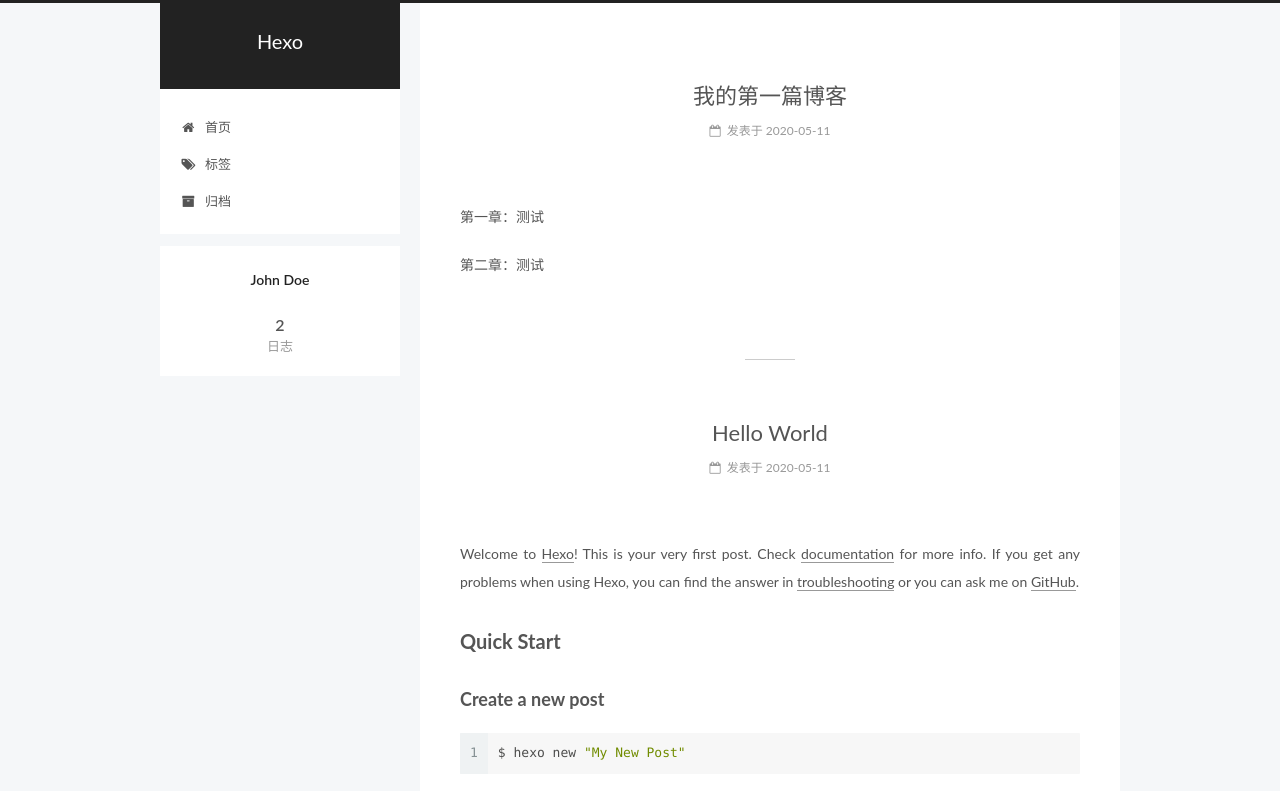
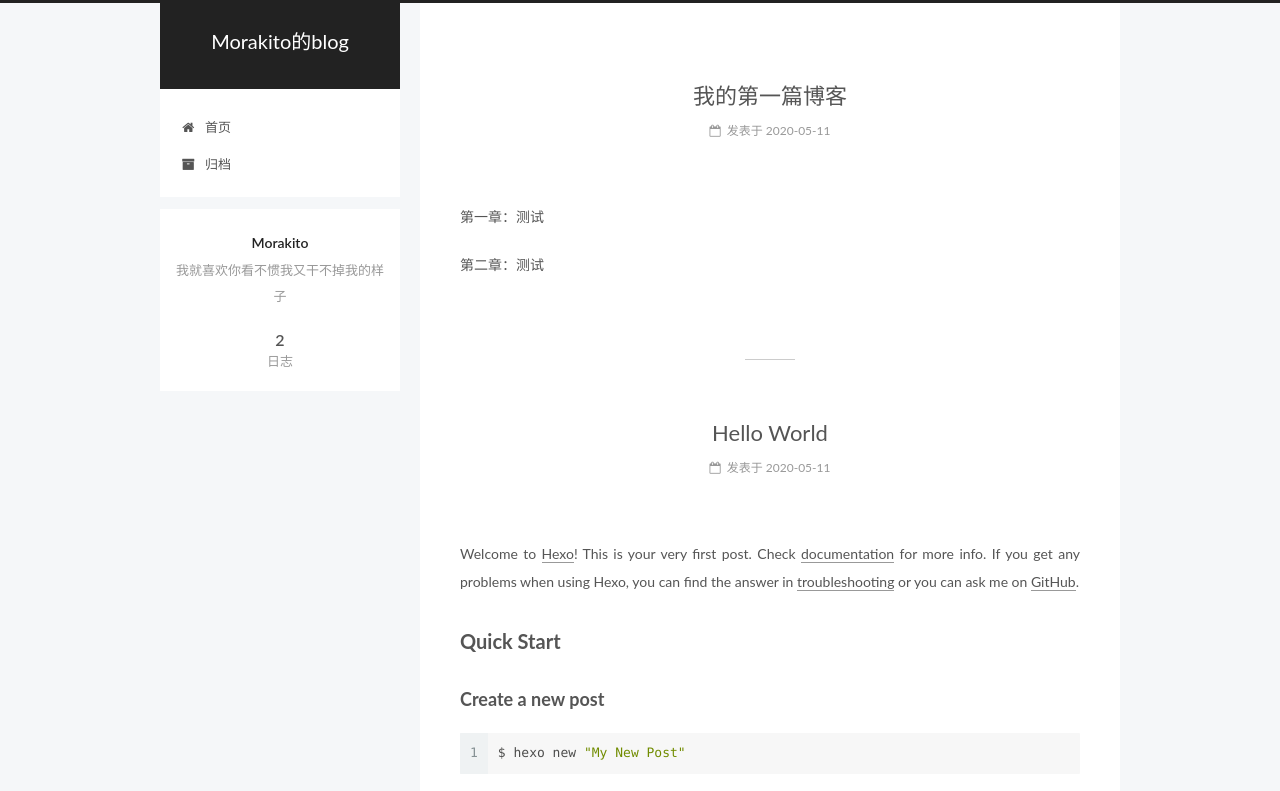
Before and after one commit to Morakito/Morakito.github.io, a plain HTML site: page index.html in a window 1280 px wide. Shown: the top 791 px of the page. Drawn offline with Linux system fonts and the light colour scheme.

Commit message:
Site updated: 2020-05-11 22:58:01

```diff
--- a/css/main.css
+++ b/css/main.css
@@ -1823,7 +1823,7 @@ pre .javascript .function {
   width: 4px;
   height: 4px;
   border-radius: 50%;
-  background: #f0e47f;
+  background: #ffffb4;
 }
 .links-of-blogroll {
   font-size: 13px;
--- a/index.html
+++ b/index.html
@@ -79,11 +79,13 @@
 
 
 
+<meta name="description" content="我就喜欢你看不惯我又干不掉我的样子">
 <meta property="og:type" content="website">
-<meta property="og:title" content="Hexo">
+<meta property="og:title" content="Morakito的blog">
 <meta property="og:url" content="http://yoursite.com/index.html">
-<meta property="og:site_name" content="Hexo">
-<meta property="article:author" content="John Doe">
+<meta property="og:site_name" content="Morakito的blog">
+<meta property="og:description" content="我就喜欢你看不惯我又干不掉我的样子">
+<meta property="article:author" content="Morakito">
 <meta name="twitter:card" content="summary">
 
 
@@ -120,7 +122,7 @@
 
 
 
-  <title>Hexo</title>
+  <title>Morakito的blog</title>
 
 
 
@@ -151,7 +153,7 @@
     <div class="custom-logo-site-title">
       <a href="/"  class="brand" rel="start">
         <span class="logo-line-before"><i></i></span>
-        <span class="site-title">Hexo</span>
+        <span class="site-title">Morakito的blog</span>
         <span class="logo-line-after"><i></i></span>
       </a>
     </div>
@@ -182,16 +184,6 @@
               <i class="menu-item-icon fa fa-fw fa-home"></i> <br />
 
             首页
-          </a>
-        </li>
-
-
-        <li class="menu-item menu-item-tags">
-          <a href="/tags/%20" rel="section">
-
-              <i class="menu-item-icon fa fa-fw fa-tags"></i> <br />
-
-            标签
           </a>
         </li>
 
@@ -241,13 +233,13 @@
     <link itemprop="mainEntityOfPage" href="http://yoursite.com/2020/05/11/%E6%88%91%E7%9A%84%E7%AC%AC%E4%B8%80%E7%AF%87%E5%8D%9A%E5%AE%A2/">
 
     <span hidden itemprop="author" itemscope itemtype="http://schema.org/Person">
-      <meta itemprop="name" content="John Doe">
+      <meta itemprop="name" content="Morakito">
       <meta itemprop="description" content="">
       <meta itemprop="image" content="/images/avatar.gif">
     </span>
 
     <span hidden itemprop="publisher" itemscope itemtype="http://schema.org/Organization">
-      <meta itemprop="name" content="Hexo">
+      <meta itemprop="name" content="Morakito的blog">
     </span>
 
 
@@ -362,13 +354,13 @@
     <link itemprop="mainEntityOfPage" href="http://yoursite.com/2020/05/11/hello-world/">
 
     <span hidden itemprop="author" itemscope itemtype="http://schema.org/Person">
-      <meta itemprop="name" content="John Doe">
+      <meta itemprop="name" content="Morakito">
       <meta itemprop="description" content="">
       <meta itemprop="image" content="/images/avatar.gif">
     </span>
 
     <span hidden itemprop="publisher" itemscope itemtype="http://schema.org/Organization">
-      <meta itemprop="name" content="Hexo">
+      <meta itemprop="name" content="Morakito的blog">
     </span>
 
 
@@ -513,8 +505,8 @@
         <div class="site-overview">
           <div class="site-author motion-element" itemprop="author" itemscope itemtype="http://schema.org/Person">
 
-              <p class="site-author-name" itemprop="name">John Doe</p>
-              <p class="site-description motion-element" itemprop="description"></p>
+              <p class="site-author-name" itemprop="name">Morakito</p>
+              <p class="site-description motion-element" itemprop="description">我就喜欢你看不惯我又干不掉我的样子</p>
           </div>
 
           <nav class="site-state motion-element">
@@ -569,7 +561,7 @@
   <span class="with-love">
     <i class="fa fa-user"></i>
   </span>
-  <span class="author" itemprop="copyrightHolder">John Doe</span>
+  <span class="author" itemprop="copyrightHolder">Morakito</span>
 
 
 </div>
```
Also changed, not shown: 2020/05/11/hello-world/index.html (+9 -19 lines), 2020/05/11/我的第一篇博客/index.html (+9 -19 lines), 404/index.html (+7 -17 lines), archives/2020/05/index.html (+10 -18 lines), archives/2020/index.html (+10 -18 lines), archives/index.html (+10 -18 lines).
